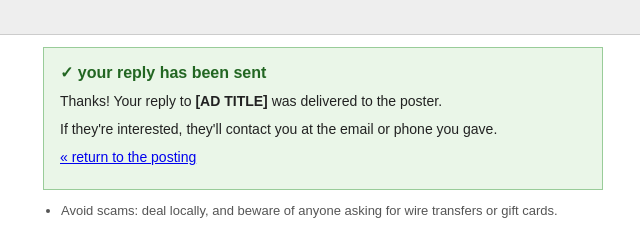
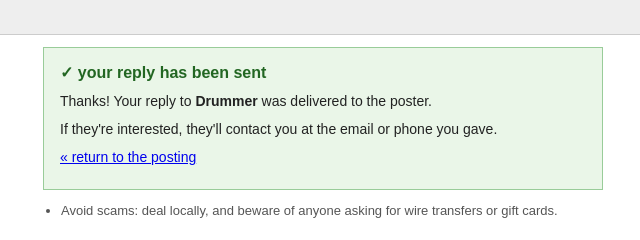
Before and after one commit to ariellegordon/drummer_wanted, a plain HTML site: page sent.html in a window 1280 px wide. Shown: the full height of the page, 133-773 px from the left. Drawn offline with Linux system fonts and the light colour scheme.

Commit message:
thank you

```diff
--- a/sent.html
+++ b/sent.html
@@ -18,7 +18,7 @@
   <main class="wrap">
     <div class="sent-box">
       <h2>&#10003; your reply has been sent</h2>
-      <p>Thanks! Your reply to <b>[AD TITLE]</b> was delivered to the poster.</p>
+      <p>Thanks! Your reply to <b>Drummer</b> was delivered to the poster.</p>
       <p>If they're interested, they'll contact you at the email or phone you gave.</p>
       <p><a href="index.html">&laquo; return to the posting</a></p>
     </div>
```
